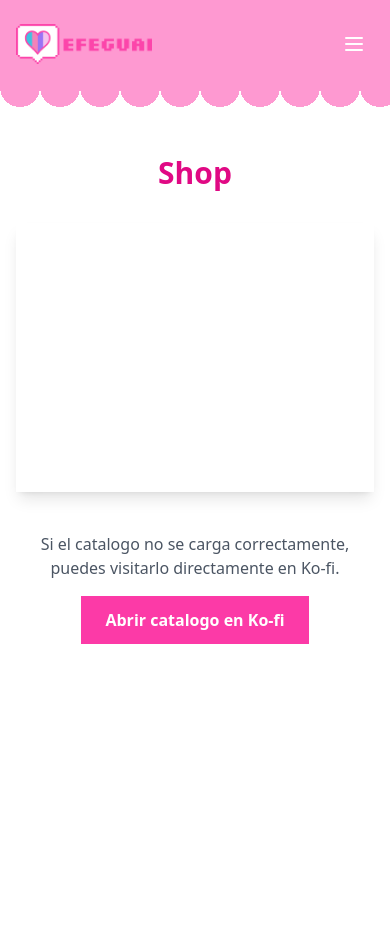
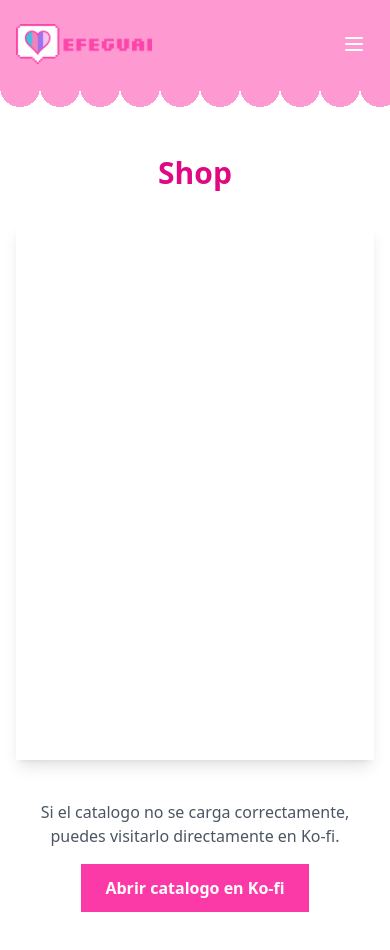
Before and after one commit to felipevelascohz/efeguai, a Next.js app: page /shop in a window 390 px wide. Shown: the top 950 px of the page. Before the commit the page ends 844 px from the top, so only its background shows below. Built offline with nearby package versions, Linux system fonts and the light colour scheme.

Commit message:
fix about page

```diff
--- a/app/shop/page.tsx
+++ b/app/shop/page.tsx
@@ -40,16 +40,18 @@ export default function CatalogoPage() {
       <div className="max-w-6xl mx-auto px-4 py-12">
         <h1 className="text-3xl font-bold text-center mb-8 text-rosa-600">Shop</h1>
 
-        <div className="w-full aspect-[4/3] md:aspect-[16/9] overflow-hidden rounded-lg shadow-lg">
+        <div className="w-full overflow-hidden rounded-lg shadow-lg">
+          <div className="relative" style={{ paddingTop: "150%" }}>
           <iframe
             src="https://ko-fi.com/efeguai/shop/"
             title="Ko-fi Shop"
-            className="w-full h-full border-0"
+            className="absolute top-0 left-0 w-full h-full border-0"
             loading="lazy"
             allow="accelerometer; autoplay; clipboard-write; encrypted-media; gyroscope; picture-in-picture"
             allowFullScreen
             style={{ marginTop: "-300px" }}
           ></iframe>
+          </div>
         </div>
 
         <div className="text-center mt-10">
```
